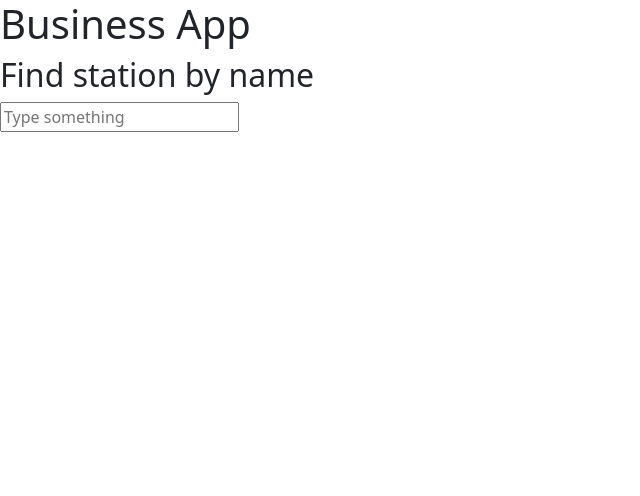
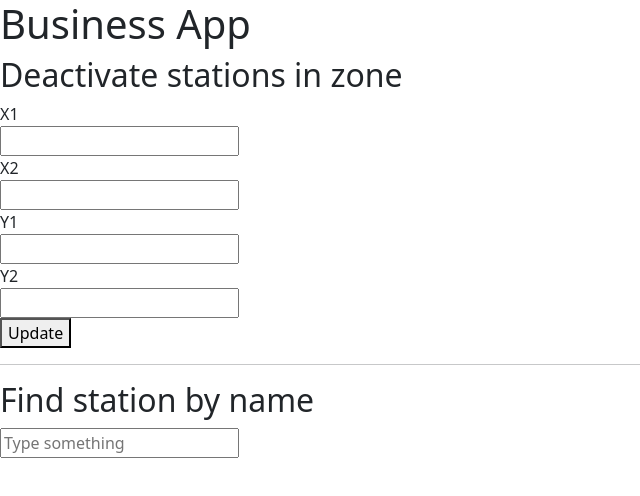
Before and after one commit to ETN-Tech/isen_mongodb-project, a React (Create React App) app in the folder react-ui/: page /business in a window 1280 px wide. Shown: the top 496 px of the page, without its empty margins (0-640 px from the left). Built offline with nearby package versions, Linux system fonts and the light colour scheme.

Commit message:
Added deactivate stations functionnality

```diff
--- a/react-ui/src/app/business/Business.js
+++ b/react-ui/src/app/business/Business.js
@@ -3,6 +3,11 @@ import axios from "axios";
 
 function Business() {
     const [ stationResults, setStationResults ] = useState([]);
+
+    const [ x1, setX1 ] = useState(0);
+    const [ x2, setX2 ] = useState(0);
+    const [ y1, setY1 ] = useState(0);
+    const [ y2, setY2 ] = useState(0);
 
     function findStationByName(searchText) {
         axios.get( process.env.REACT_APP_API_HOST+ "/api/stations/find/" + encodeURIComponent(searchText))
@@ -13,9 +18,33 @@ function Business() {
             .catch(err => console.log(err));
     }
 
+    function deactivateStations() {
+        axios.get(process.env.REACT_APP_API_HOST+ "/api/stations/deactivate/"+ x1 +"/"+ y1 +"/"+ x2 +"/"+ y2)
+            .then(res => console.log(res))
+            .catch(err => console.log(err));
+    }
+
     return (
         <>
             <h1>Business App</h1>
+
+            <h2>Deactivate stations in zone</h2>
+
+            <label htmlFor="x1">X1</label><br/>
+            <input type="text" id="x1" onChange={e => setX1(e.target.value)}/>
+            <br/>
+            <label htmlFor="x2">X2</label><br/>
+            <input type="text" id="x2" onChange={e => setX2(e.target.value)}/>
+            <br/>
+            <label htmlFor="y1">Y1</label><br/>
+            <input type="text" id="y1" onChange={e => setY1(e.target.value)}/>
+            <br/>
+            <label htmlFor="y2">Y2</label><br/>
+            <input type="text" id="y2" onChange={e => setY2(e.target.value)}/>
+            <br/>
+            <button onClick={deactivateStations}>Update</button>
+
+            <hr/>
 
             <h2>Find station by name</h2>
             <input type="text" id="search" placeholder='Type something' onChange={e => findStationByName(e.target.value)} />
```
